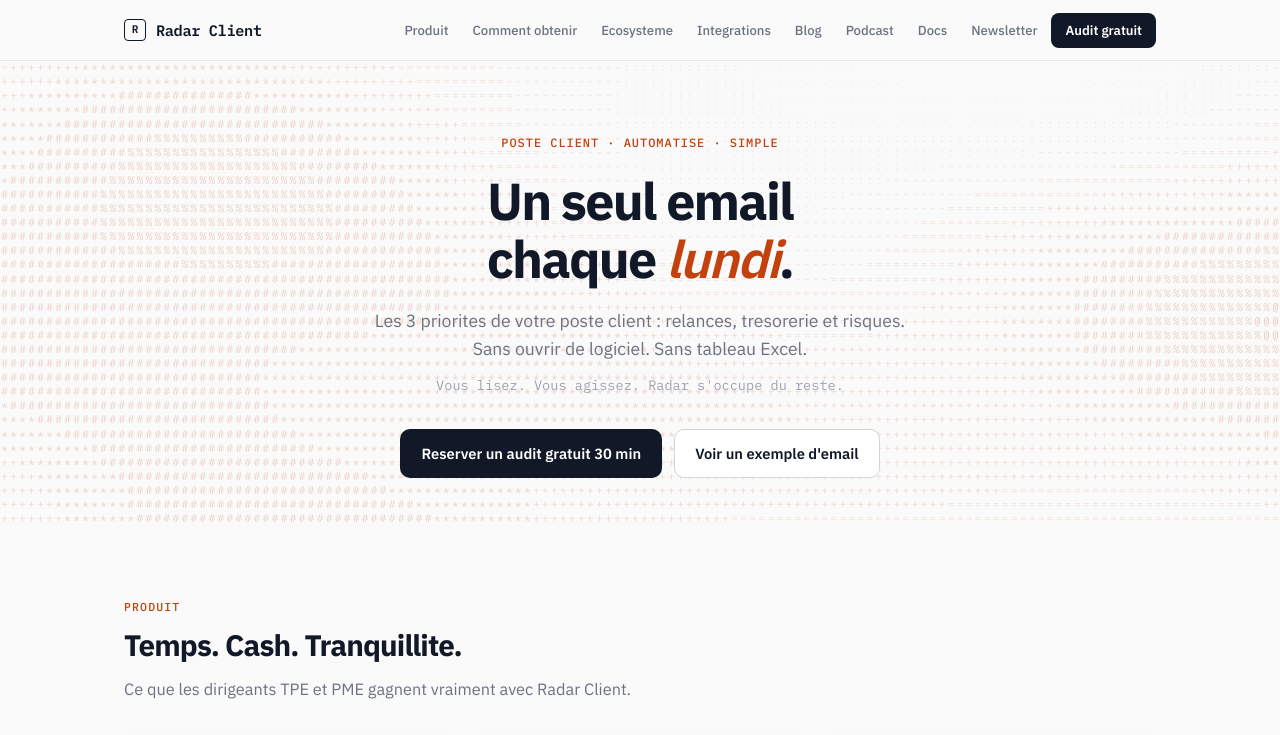
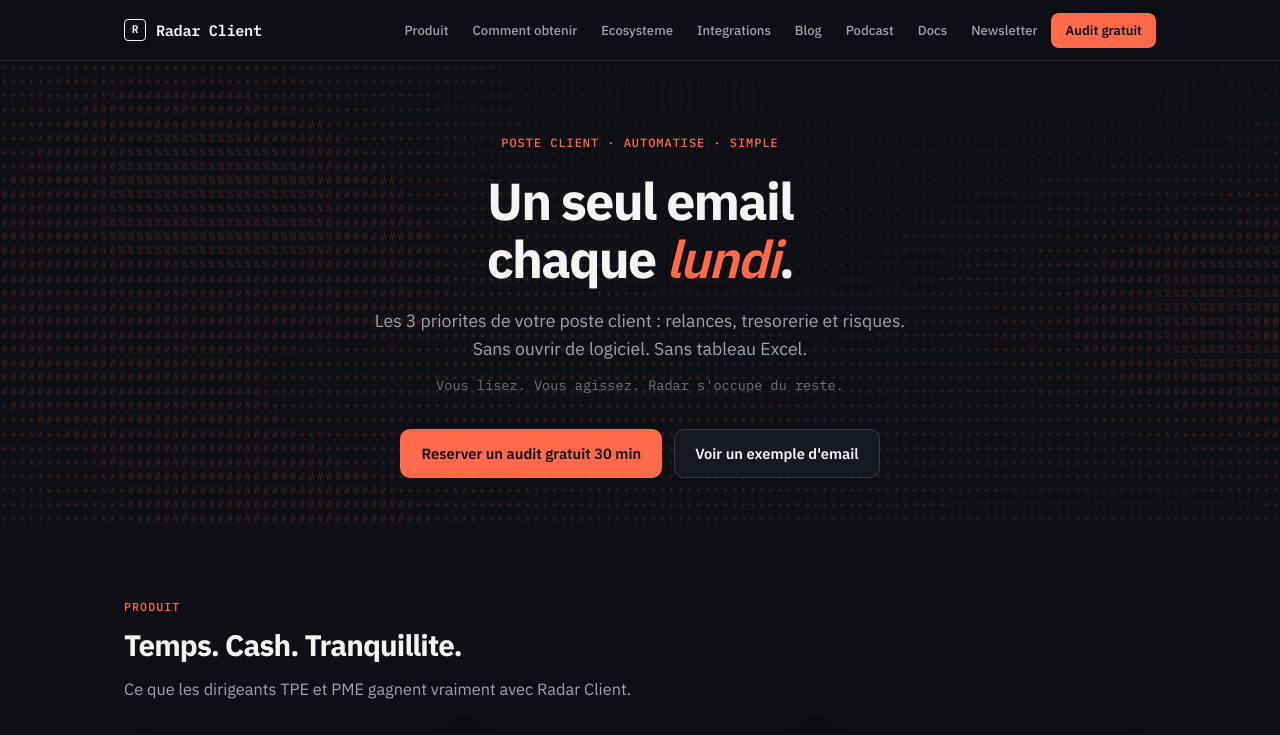
Before and after one commit to toujourspresent17-byte/radar-client, a plain HTML site: page index.html in a window 1280 px wide. Shown: the top 735 px of the page. Drawn offline with Linux system fonts and the light colour scheme; animation ran at ten frames a second.

Commit message:
Switch to dark theme (keep structure, wave, no emojis)

```diff
--- a/index.html
+++ b/index.html
@@ -5,24 +5,24 @@
   <meta name="viewport" content="width=device-width, initial-scale=1" />
   <title>Radar Client — Un seul email chaque lundi</title>
   <meta name="description" content="Radar Client : votre DAF virtuel. Relances, tresorerie et risques clients. Un seul email chaque lundi. Simple, clair, utile." />
-  <meta name="theme-color" content="#fafafa" />
+  <meta name="theme-color" content="#0e1015" />
   <link rel="preconnect" href="https://fonts.googleapis.com" />
   <link rel="preconnect" href="https://fonts.gstatic.com" crossorigin />
   <link href="https://fonts.googleapis.com/css2?family=IBM+Plex+Mono:wght@400;500;600&family=IBM+Plex+Sans:wght@400;500;600;700&display=swap" rel="stylesheet" />
   <style>
     :root {
-      --bg: #fafafa;
-      --bg-soft: #f3f4f6;
-      --surface: #ffffff;
-      --border: #e5e7eb;
-      --border-strong: #d1d5db;
-      --text: #111827;
-      --text-muted: #6b7280;
-      --text-soft: #9ca3af;
-      --accent: #c2410c;
-      --accent-soft: #fff7ed;
-      --accent-border: #fed7aa;
-      --shadow: 0 1px 2px rgba(0,0,0,.04), 0 4px 16px rgba(0,0,0,.04);
+      --bg: #0e1015;
+      --bg-soft: #151820;
+      --surface: #161920;
+      --border: rgba(255,255,255,.08);
+      --border-strong: rgba(255,255,255,.14);
+      --text: #f4f4f5;
+      --text-muted: #a1a1aa;
+      --text-soft: #71717a;
+      --accent: #ff6b4a;
+      --accent-soft: rgba(255,107,74,.12);
+      --accent-border: rgba(255,107,74,.35);
+      --shadow: 0 1px 2px rgba(0,0,0,.3), 0 8px 32px rgba(0,0,0,.35);
       --font: "IBM Plex Sans", system-ui, sans-serif;
       --mono: "IBM Plex Mono", ui-monospace, monospace;
       --radius: 12px;
@@ -43,7 +43,7 @@
 
     nav {
       position: sticky; top: 0; z-index: 100;
-      background: rgba(250, 250, 250, 0.88);
+      background: rgba(14, 16, 21, 0.85);
       backdrop-filter: blur(12px);
       border-bottom: 1px solid var(--border);
     }
@@ -66,10 +66,10 @@
     }
     .nav-links a:hover { color: var(--text); background: var(--bg-soft); }
     .nav-cta {
-      background: var(--text) !important; color: #fff !important;
+      background: var(--accent) !important; color: #0e1015 !important;
       padding: 7px 14px !important; border-radius: 8px !important; font-weight: 600 !important;
     }
-    .nav-cta:hover { opacity: 0.9; background: var(--text) !important; }
+    .nav-cta:hover { filter: brightness(1.08); background: var(--accent) !important; }
     .nav-toggle {
       display: none; background: none; border: 1px solid var(--border); border-radius: 8px;
       padding: 8px 12px; font-family: var(--mono); font-size: 0.8rem; cursor: pointer; color: var(--text);
@@ -97,8 +97,8 @@
       padding: 12px 20px; border-radius: 10px; font-weight: 600; font-size: 0.92rem;
       border: 1px solid transparent; cursor: pointer; transition: 0.15s ease; font-family: var(--font);
     }
-    .btn-primary { background: var(--text); color: #fff; }
-    .btn-primary:hover { opacity: 0.88; transform: translateY(-1px); }
+    .btn-primary { background: var(--accent); color: #0e1015; }
+    .btn-primary:hover { filter: brightness(1.08); transform: translateY(-1px); }
     .btn-ghost { background: var(--surface); color: var(--text); border-color: var(--border-strong); }
     .btn-ghost:hover { background: var(--bg-soft); }
 
@@ -211,7 +211,7 @@
     .form label { font-size: 0.82rem; font-weight: 500; color: var(--text-muted); display: block; margin-bottom: 4px; }
     .form input, .form select, .form textarea {
       width: 100%; padding: 11px 14px; border-radius: 8px; border: 1px solid var(--border-strong);
-      background: var(--bg); color: var(--text); font-family: var(--font); font-size: 0.95rem;
+      background: rgba(0,0,0,.35); color: var(--text); font-family: var(--font); font-size: 0.95rem;
     }
     .form input:focus, .form select:focus, .form textarea:focus {
       outline: none; border-color: var(--accent); box-shadow: 0 0 0 3px var(--accent-soft);
@@ -650,7 +650,7 @@
             var idx = Math.floor(((v + 1) / 2) * (chars.length - 1));
             idx = Math.max(0, Math.min(chars.length - 1, idx));
             var alpha = 0.08 + (idx / (chars.length - 1)) * 0.42;
-            ctx.fillStyle = 'rgba(194, 65, 12, ' + alpha.toFixed(3) + ')';
+            ctx.fillStyle = 'rgba(255, 107, 74, ' + alpha.toFixed(3) + ')';
             ctx.fillText(chars[idx], x * cellW + cellW / 2, y * cellH + cellH / 2);
           }
         }
```
